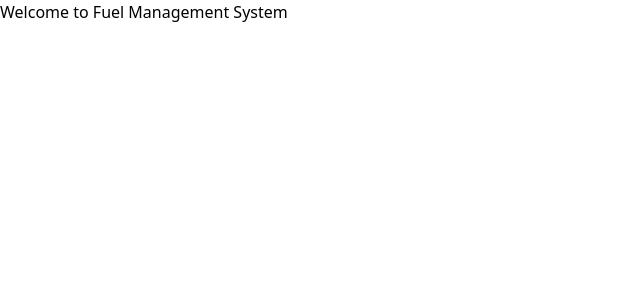
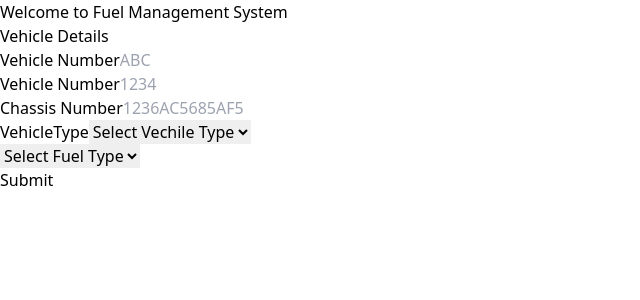
Before and after one commit to lakshitha779988/Fuel-Management-System, a React (Vite) app in the folder frontend/: page /VehicleDetails in a window 1280 px wide. Shown: the top 300 px of the page, without its empty margins (0-640 px from the left). Built offline with nearby package versions, Linux system fonts and the light colour scheme.

Commit message:
Frontend-create handlesubmit,handleletterchange,handlenumberchange functions create

```diff
--- a/frontend/src/App.jsx
+++ b/frontend/src/App.jsx
@@ -1,6 +1,8 @@
 import { BrowserRouter as Router, Routes, Route } from 'react-router-dom';
 import LoginForm from './components/forms/LoginForm';
 import UserDetailsForm from './components/forms/UserDetailsForm';
+import VehicleDetailsForm from './components/forms/VehicleDetailsForm';
+
 
 function App() {
   return (
@@ -12,6 +14,8 @@ function App() {
         <Routes>
           <Route path="/login" element={<LoginForm />} />
           <Route path="/UserDetails" element={<UserDetailsForm />} />
+          <Route path="/VehicleDetails" element={<VehicleDetailsForm />} />
+
         </Routes>
       </>
     </Router>
--- a/frontend/src/components/forms/VehicleDetailsForm.jsx
+++ b/frontend/src/components/forms/VehicleDetailsForm.jsx
@@ -1,12 +1,35 @@
-import React from 'react'
+import React, { useState } from 'react'
 
 function VehicleDetailsForm() {
+ const [vehicleType,setVehicleType]=useState('');
+ const[fuelType,setFuelType]=useState('');
+ const[letter,setLetter]=useState('');
+ const[number,setNumber]=useState('');
+ const[submitted,setSubmitted]=useState('false');
+ const[chassisNumber,setChassisNumber]=useState('false');
 
-
+const  handleSubmit = (event) =>{
+    event.preventDefault();
+    if (vehicleType && fuelType && letter && number && chassisNumber) {
+        console.log("Vehicle Details Submitted: ", { vehicleType, fuelType, letter, number, chassisNumber });
+        setSubmitted(true);
+        alert("Form submitted sucessfully!");
+      } else {
+        alert("Please fill in all the fields.");
+      }
+ };
+ const handleLetterChange = (e) =>
+    {
+        setLetter(e.target.value.toUpperCase());
+ };
+ const handleNumberChange = (e) =>
+ {
+    setNumber(e.target.value.replace(/\D/g,''));
+ };
 
   return (
-    <div>VehicleDetailsForm
-  <form>
+    <div>
+  <form onSubmit={handleSubmit}>
  <h2>Vehicle Details</h2>
  <div>
     <label htmlFor='letter'>Vehicle Number</label>
@@ -15,6 +38,7 @@ function VehicleDetailsForm() {
       id='letter'
       maxLength="3"
       value={letter}
+      onChange={handleLetterChange}
       placeholder='ABC'
       />
  </div>
@@ -24,7 +48,8 @@ function VehicleDetailsForm() {
 type='text'
 id='number'
 maxLength="4"
-value={Number}
+value={number}
+onChange={handleNumberChange}
 placeholder='1234'
 />
 <div>
@@ -38,7 +63,12 @@ placeholder='1236AC5685AF5'
 </div>
 <div>
 <label htmlFor='VehicleType'>VehicleType</label>
-<select>
+<select
+id='vehicleType'
+value={vehicleType}
+onChange={(e) =>setVehicleType(e.target.value)}
+
+>
 <option value="">Select Vechile Type</option>
 <option value="Car">Car</option>
 <option value="Bike">Bike</option>
@@ -46,7 +76,12 @@ placeholder='1236AC5685AF5'
 <option value="Truck">Van</option>
 </select>
 </div>
-<select>
+<select
+id='fuelType'
+value={fuelType}
+onChange={(e) =>setFuelType(e.target.value)}
+
+>
 <option value="">Select Fuel Type</option>
 <option value="Petrol">Petrol</option>
 <option  value="Diesel">Diesel</option>
@@ -70,7 +105,6 @@ placeholder='1236AC5685AF5'
 
 
 
-
     </div>
   )
 }
```
